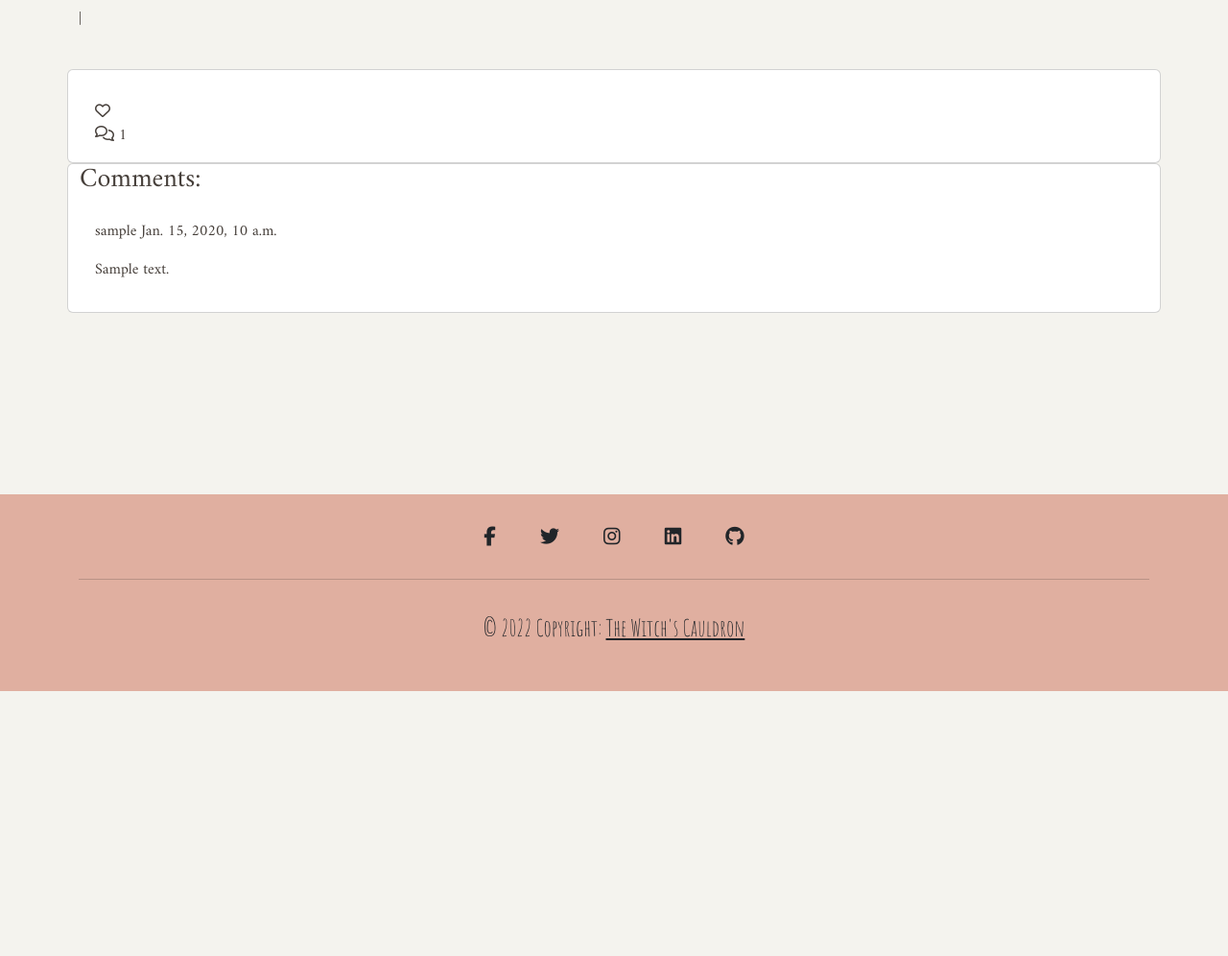
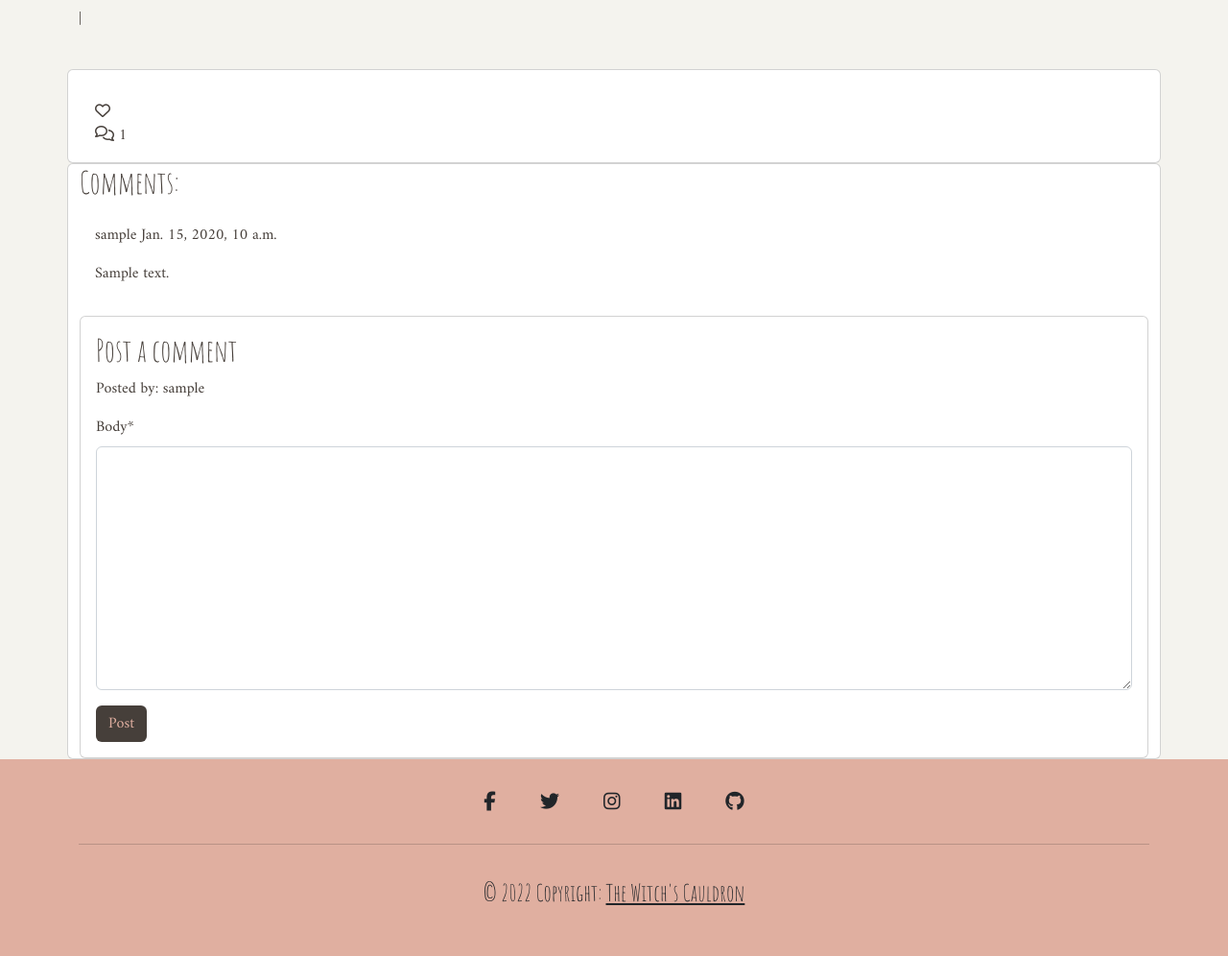
Before and after one commit to rachel-o-donnell/the-witchs-cauldron, a Django app: template templates/spell_detail.html in a window 1280 px wide. Shown: the part 80-1076 px from the top of the page at 96% size. Before the commit the page ends 800 px from the top, so only its background shows below. Run offline with Django 3.2, Linux system fonts and the light colour scheme; a user stored in the database is signed in; tables that the repository leaves empty hold one stand-in row (values such as "Sample post"); the template is opened without the code that fills it: values that come from a table or form of the project are taken from there, most other values are stand-ins (such as "Sample title", 1, 10 or a date in 2020); some libraries are stand-ins or nearby versions.

Commit message:
Add post comment feature to spell_detail.html
Added basic styling to this feature also

```diff
--- a/templates/spell_detail.html
+++ b/templates/spell_detail.html
@@ -1,6 +1,7 @@
 {% extends "base.html" %}
 
 {% block content %}
+{% load crispy_forms_tags %}
 <div class="container font">
     <div class="row">
         <h1 class="post-title">{{ post.title }}</h1>
@@ -39,7 +40,7 @@
     </div>
     <div class="row">
         <div class="card">
-            <h3>Comments:</h3>
+            <h2>Comments:</h2>
             <div class="card-body">
                 {% for comment in comments %}
                 <div>
@@ -53,7 +54,26 @@
                 </div>
                 {% endfor %}
             </div>
+            <div class="card font">
+                <div class="card-body">
+                    {% if commented %}
+                    <div class="alert alert-success" role="alert">
+                        Your comment is waiting to be approved
+                    </div>
+                    {% else %}
+                    {% if user.is_authenticated %}
+
+                    <h2>Post a comment</h2>
+                    <p>Posted by: {{ username.username }}</p>
+                    <form method="post">
+                        {{ comment_form | crispy }}
+                        {% csrf_token %}
+                        <button class="btn btn-signin">Post</button>
+                    </form>
+                    {% endif %}
+                    {% endif %}
+                </div>
+            </div>
         </div>
     </div>
-</div>
-{% endblock %}
+    {% endblock %}
```
